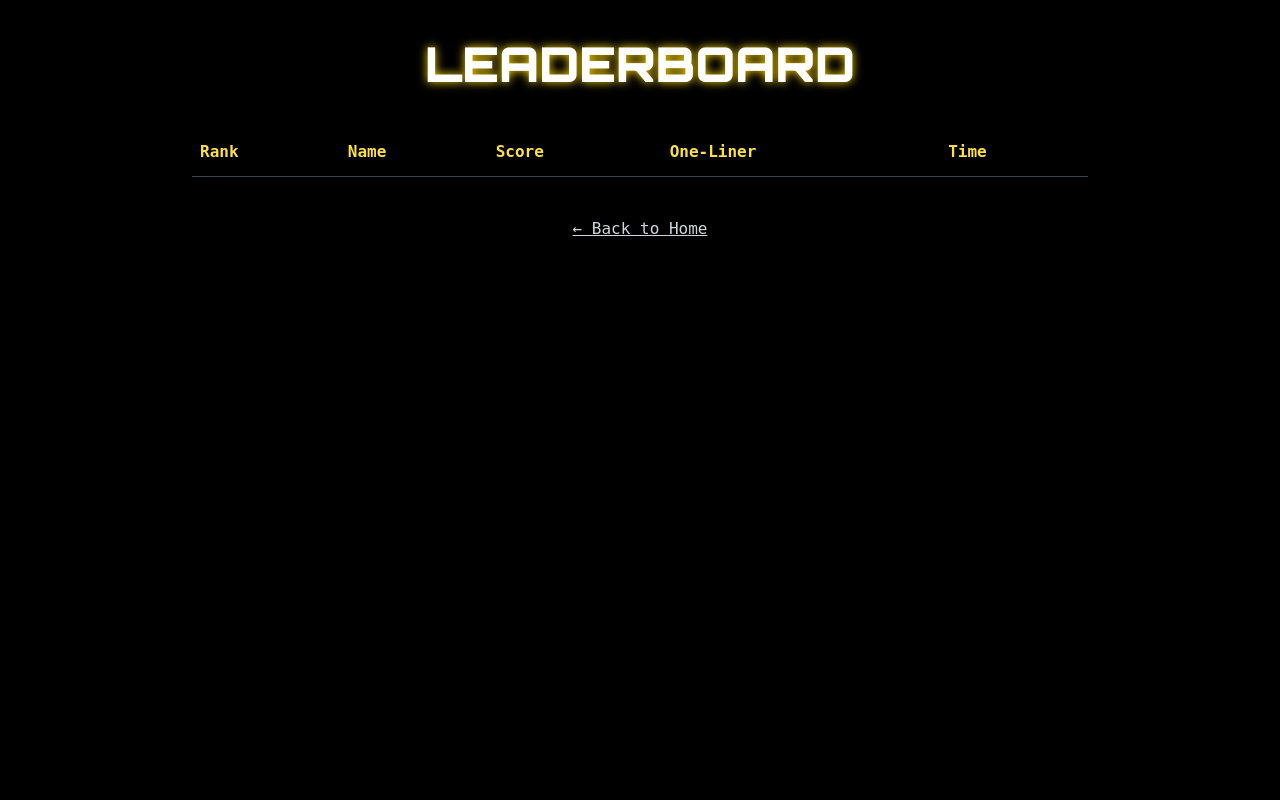
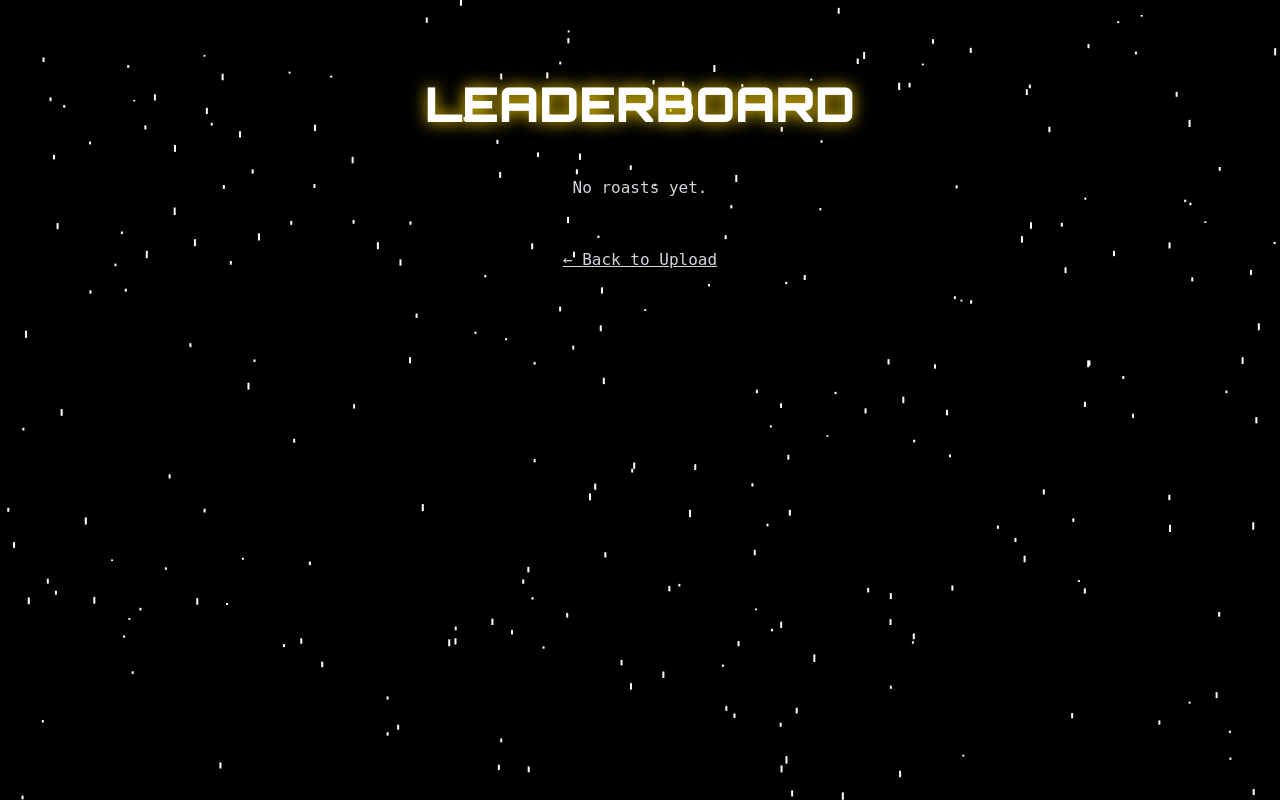
Before and after one commit to Sakethv7/roastrank_CV, a FastAPI app: page /leaderboard in a window 1280 px wide. Run offline with FastAPI, Linux system fonts and the light colour scheme; lists and menus that the app fills with data are empty; some libraries are stand-ins or nearby versions.

Commit message:
changes to main, result and leadership

```diff
--- a/main.py
+++ b/main.py
@@ -1,10 +1,6 @@
 import os
 import sqlite3
-import json
-import zipfile
-import io
 from datetime import datetime
-
 from fastapi import FastAPI, Request, UploadFile, Form
 from fastapi.responses import HTMLResponse
 from fastapi.staticfiles import StaticFiles
@@ -12,12 +8,11 @@ from fastapi.templating import Jinja2Templates
 
 from openai import OpenAI
 import PyPDF2
-from bs4 import BeautifulSoup  # NEW for docx XML parsing
+from docx import Document
 
-
-# --------------------------------------------------------------------
-# FASTAPI APP
-# --------------------------------------------------------------------
+# ----------------------------------------------------
+# FASTAPI SETUP
+# ----------------------------------------------------
 app = FastAPI()
 
 app.mount("/static", StaticFiles(directory="static"), name="static")
@@ -25,10 +20,9 @@ templates = Jinja2Templates(directory="templates")
 
 client = OpenAI()
 
-
-# --------------------------------------------------------------------
-# DATABASE SETUP
-# --------------------------------------------------------------------
+# ----------------------------------------------------
+# DATABASE
+# ----------------------------------------------------
 DB_PATH = "roasts.db"
 conn = sqlite3.connect(DB_PATH, check_same_thread=False)
 cursor = conn.cursor()
@@ -46,148 +40,102 @@ CREATE TABLE IF NOT EXISTS roasts (
 """)
 conn.commit()
 
-
-# --------------------------------------------------------------------
-# TEXT EXTRACTION
-# --------------------------------------------------------------------
+# ----------------------------------------------------
+# FILE HANDLERS
+# ----------------------------------------------------
 def extract_text_from_file(file: UploadFile) -> str:
-    """Extract text safely from PDF, DOCX, or TXT."""
-
     ext = file.filename.lower()
 
-    # --- PDF ---
     if ext.endswith(".pdf"):
-        try:
-            reader = PyPDF2.PdfReader(file.file)
-            return "\n".join(page.extract_text() or "" for page in reader.pages)
-        except:
-            return ""
+        reader = PyPDF2.PdfReader(file.file)
+        text = ""
+        for page in reader.pages:
+            t = page.extract_text()
+            if t:
+                text += t + "\n"
+        return text
 
-    # --- DOCX SAFE PARSER (no seek errors) ---
     elif ext.endswith(".docx"):
-        try:
-            file.file.seek(0)
-            data = file.file.read()
+        doc = Document(file.file)
+        text = "\n".join(p.text for p in doc.paragraphs)
+        return text
 
-            with zipfile.ZipFile(io.BytesIO(data)) as z:
-                with z.open("word/document.xml") as doc_xml:
-                    soup = BeautifulSoup(doc_xml.read(), "xml")
-                    return " ".join(t.get_text() for t in soup.find_all("w:t"))
-        except:
-            return ""
-
-    # --- TXT fallback ---
     else:
-        try:
-            return file.file.read().decode("utf-8", errors="ignore")
-        except:
-            return ""
+        return file.file.read().decode("utf-8", errors="ignore")
 
 
-# --------------------------------------------------------------------
-# AI-POWERED NAME EXTRACTION
-# --------------------------------------------------------------------
+# ----------------------------------------------------
+# NAME DETECTION
+# ----------------------------------------------------
 def guess_name(text: str) -> str:
-    """Extract candidate's name using LLM (most reliable)."""
-
-    prompt = f"""
-Extract ONLY the candidate's real full name from this resume.
-Rules:
-- 1–4 words max.
-- No email, no phone numbers, no punctuation.
-- If unsure, return: Anonymous
-
-Resume:
-{text[:2000]}
-"""
-
-    try:
-        resp = client.responses.create(
-            model="gpt-4.1-mini",
-            input=prompt
-        )
-
-        name = resp.output_text().strip()
-
-        # sanity check
-        if 1 <= len(name.split()) <= 4:
-            return name
-
-        return "Anonymous"
-
-    except:
-        return "Anonymous"
+    lines = text.split("\n")
+    for line in lines[:5]:
+        clean = line.strip()
+        if 2 <= len(clean.split()) <= 4:
+            return clean
+    return "Anonymous"
 
 
-# --------------------------------------------------------------------
-# ROAST GENERATION (STRONGER PROMPTS)
-# --------------------------------------------------------------------
+# ----------------------------------------------------
+# ROASTING ENGINE
+# ----------------------------------------------------
 def roast_resume(text: str, mode: str):
-    """Generate a roast (quick = short + spicy, full = deeper + still spicy)."""
+    if mode == "quick":
+        PROMPT = f"""
+You are RoastRank — a savage and funny résumé roasting AI.
 
-    if mode == "quick":
-        prompt = f"""
-You are RoastRank, a brutally honest but hilarious resume roaster.
-Give SHORT but MEAN roasts.
+Return ONLY JSON with:
+one_line
+overview
+fun_obs
+score
 
-Respond ONLY in JSON with keys:
-one_line, overview, fun_obs, score
-
-Rules:
-- one_line: 1 brutal line.
-- overview: 2 funny factual lines about resume quality.
-- fun_obs: 1 witty observation.
-- score: integer 1–100.
+Keep it short, sharp, and funny.
 
 Resume:
 {text}
 """
     else:
-        prompt = f"""
-You are RoastRank, a savage expert in mocking resumes.
-Give a FUNNY but COMPACT roast. No long essays.
+        PROMPT = f"""
+You are RoastRank — the meanest resume critic in the galaxy.
 
-Respond ONLY in JSON with keys:
-one_line, overview, fun_obs, score
+Return ONLY JSON with:
+one_line
+overview
+fun_obs
+score
 
 Rules:
-- one_line: One punchline roast.
-- overview: 3–4 lines MAX. Funny but factual.
-- fun_obs: 1–2 lines MAX.
-- score: integer 1–100.
-
-IMPORTANT:
-Keep quick roast & full roast scores within a similar range (±15).
-No generic compliments. Be witty, sarcastic, and smart.
+- Make the roast tight and mean (NOT paragraphs)
+- Overview should be factual BUT funny
+- Fun observation must be sharp and witty
+- Score between 1 and 100
 
 Resume:
 {text}
 """
 
-    # ---- Make the request ----
+    res = client.responses.create(
+        model="gpt-4.1-mini",
+        input=PROMPT
+    )
+
     try:
-        resp = client.responses.create(
-            model="gpt-4.1",
-            input=prompt
-        )
-
-        raw = resp.output_text().strip()
-        data = json.loads(raw)
-        return data
-
-    except Exception as e:
-        print("ERROR PARSING ROAST:", e)
+        import json
+        raw = res.output[0].content[0].text
+        return json.loads(raw)
+    except Exception:
         return {
             "one_line": "Your CV confused the AI.",
-            "overview": "Model failed parsing JSON.",
-            "fun_obs": "",
-            "score": 10
+            "overview": "Model failed to understand your resume.",
+            "fun_obs": "Even robots have limits.",
+            "score": 1
         }
 
 
-# --------------------------------------------------------------------
+# ----------------------------------------------------
 # ROUTES
-# --------------------------------------------------------------------
+# ----------------------------------------------------
 @app.get("/", response_class=HTMLResponse)
 async def home(request: Request):
     return templates.TemplateResponse("index.html", {"request": request})
@@ -197,7 +145,6 @@ async def home(request: Request):
 async def upload(request: Request, file: UploadFile, mode: str = Form(...)):
     text = extract_text_from_file(file)
     name = guess_name(text)
-
     roast = roast_resume(text, mode)
 
     cursor.execute("""
@@ -219,7 +166,7 @@ async def upload(request: Request, file: UploadFile, mode: str = Form(...)):
         "score": roast["score"],
         "one_line": roast["one_line"],
         "overview": roast["overview"],
-        "fun_obs": roast["fun_obs"],
+        "fun_obs": roast["fun_obs"]
     })
 
 
@@ -239,4 +186,9 @@ async def leaderboard(request: Request):
     })
 
 
-# Hugging Face handles uvicorn, so no __main__ needed.
+# ----------------------------------------------------
+# LOCAL RUN MODE
+# ----------------------------------------------------
+if __name__ == "__main__":
+    import uvicorn
+    uvicorn.run(app, host="0.0.0.0", port=7860)
--- a/requirements.txt
+++ b/requirements.txt
@@ -6,3 +6,4 @@ python-dotenv
 PyPDF2
 python-docx
 openai>=1.0.0
+beautifulsoup4
--- a/templates/leaderboard.html
+++ b/templates/leaderboard.html
@@ -2,64 +2,60 @@
 <html lang="en" class="bg-black text-white">
 <head>
     <meta charset="UTF-8">
-  <meta name="viewport" content="width=device-width, initial-scale=1.0">
     <title>Leaderboard</title>
-
     <script src="https://cdn.tailwindcss.com"></script>
+    <script src="/static/starfield.js"></script>
     <link href="https://fonts.googleapis.com/css2?family=Orbitron:wght@700;900&display=swap" rel="stylesheet">
 
     <style>
         body { font-family: 'Roboto Mono', monospace; }
-    .glow { text-shadow: 0 0 10px gold; }
     </style>
 </head>
 
-<body class="min-h-screen bg-black text-white px-6 py-10">
+<body class="relative min-h-screen">
 
-  <div class="max-w-4xl mx-auto">
+<canvas id="starfield" class="absolute inset-0"></canvas>
 
-    <!-- Title -->
-    <h1 class="text-center text-5xl font-black glow mb-10"
-        style="font-family:'Orbitron',sans-serif;">
+<main class="relative z-10 max-w-3xl mx-auto py-20 px-6">
+
+    <h1 class="text-center text-5xl font-black mb-12"
+        style="font-family:'Orbitron',sans-serif; text-shadow:0 0 16px gold;">
         LEADERBOARD
     </h1>
 
-    <!-- Table -->
-    <div class="overflow-x-auto">
-      <table class="w-full text-left border-collapse">
-        <thead>
-          <tr class="border-b border-gray-700 text-yellow-300">
-            <th class="py-3 px-2">Rank</th>
-            <th class="py-3 px-2">Name</th>
-            <th class="py-3 px-2">Score</th>
-            <th class="py-3 px-2">One-Liner</th>
-            <th class="py-3 px-2">Time</th>
-          </tr>
-        </thead>
-        <tbody>
+    {% if roasts %}
+        <div class="space-y-8">
+            {% for r in roasts %}
+                <div class="border border-gray-700 bg-gray-900 bg-opacity-40 rounded-xl p-6 shadow-xl">
+                    <p class="text-xl font-bold text-yellow-300 mb-2">
+                        {{ loop.index }}. {{ r[0] }}
+                    </p>
 
-        {% for name, score, one_line, created_at in roasts %}
-          <tr class="border-b border-gray-800 hover:bg-gray-900/40 transition">
-            <td class="py-3 px-2 text-gray-300">{{ loop.index }}</td>
-            <td class="py-3 px-2 text-yellow-400">{{ name }}</td>
-            <td class="py-3 px-2 text-yellow-300 font-bold">{{ score }}</td>
-            <td class="py-3 px-2 text-gray-400 max-w-xs truncate">{{ one_line }}</td>
-            <td class="py-3 px-2 text-gray-500">{{ created_at }}</td>
-          </tr>
+                    <p class="text-3xl font-bold text-red-400 mb-3">{{ r[1] }}/100</p>
+
+                    <p class="text-gray-300 mb-3">{{ r[2] }}</p>
+
+                    <p class="text-gray-500 text-sm">{{ r[3] }}</p>
+                </div>
             {% endfor %}
+        </div>
+    {% else %}
+        <p class="text-center text-gray-300">No roasts yet.</p>
+    {% endif %}
 
-        </tbody>
-      </table>
-    </div>
-
-    <!-- Back -->
-    <div class="text-center mt-10">
+    <div class="text-center mt-12">
         <a href="/" class="underline text-gray-300 hover:text-yellow-300">
-        ← Back to Home
+            ← Back to Upload
         </a>
     </div>
 
-  </div>
+</main>
+
+<script>
+    window.onload = function() {
+        startStarfield();
+    };
+</script>
 
 </body>
 </html>
```
Also changed, not shown: templates/result.html (+39 -34 lines). Lines whose indentation alone changed are shown as unchanged.
